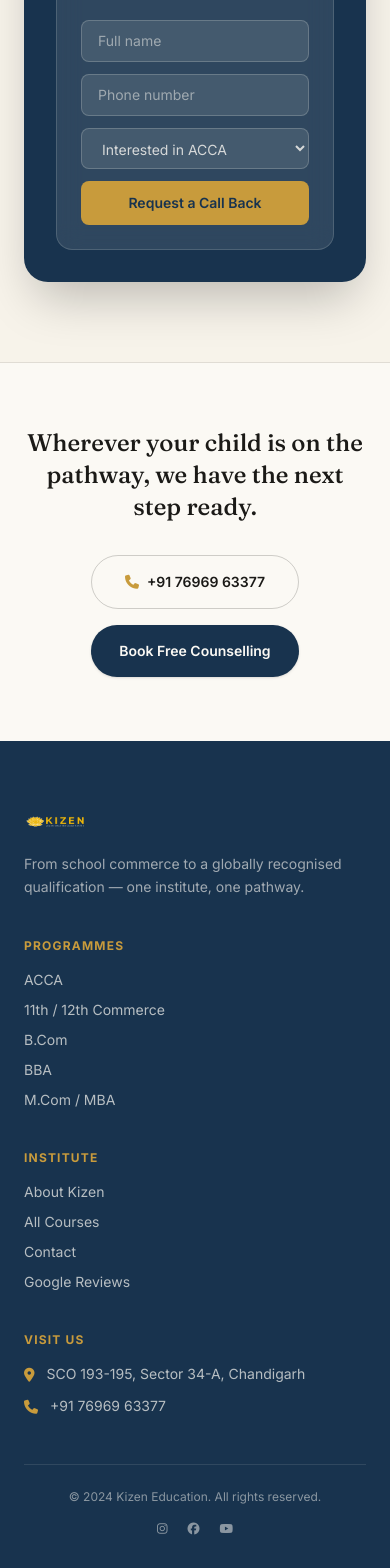
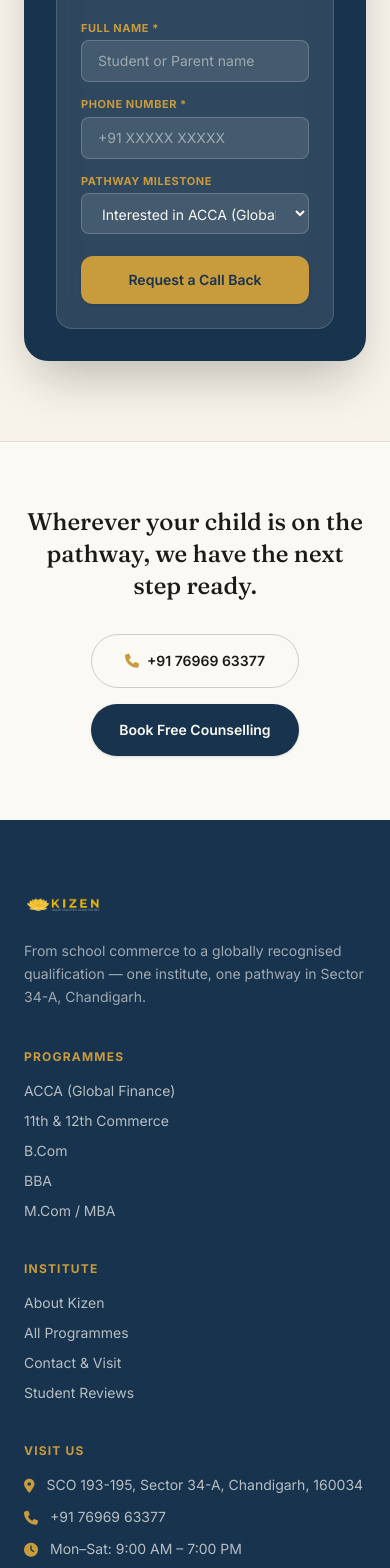
Before and after one commit to Mukulworld25/Kizen-Website, a React (Vite) app: page / in a window 390 px wide. Shown: the part 9760-11328 px from the top of the page. Built offline with nearby package versions, Linux system fonts and the light colour scheme.

Commit message:
fix(qa): restore acca hero section, add form validation, fix dead links and mobile footer padding

```diff
--- a/src/components/EnquiryForm.jsx
+++ b/src/components/EnquiryForm.jsx
@@ -7,7 +7,7 @@
 const NAVY_INPUT =
   'w-full bg-paper/10 border border-paper/20 rounded-lg px-4 py-2.5 text-sm text-paper placeholder:text-paper/50 focus:outline-none focus:border-gold'
 const LIGHT_INPUT =
-  'w-full bg-ivory border border-ink/15 rounded-lg px-4 py-3 text-sm focus:outline-none focus:border-navy'
+  'w-full bg-ivory border border-ink/15 rounded-lg px-4 py-3 text-sm text-ink focus:outline-none focus:border-navy'
 const LABEL = 'text-xs font-semibold text-ink/60 uppercase tracking-wide mb-2 block'
 
 export default function EnquiryForm({ variant = 'home' }) {
@@ -26,21 +26,44 @@
 
   const handleSubmit = (e) => {
     e.preventDefault()
-    console.log(`[EnquiryForm:${variant}]`, JSON.stringify(form, null, 2))
+    console.log(`[EnquiryForm:${variant}] Submitted payload:`, form)
     setSubmitted(true)
   }
 
   useEffect(() => {
     if (!submitted) return
-    const t = setTimeout(() => setSubmitted(false), 4000)
+    const t = setTimeout(() => {
+      setSubmitted(false)
+      setForm({
+        name: '',
+        phone: '',
+        qualification: '',
+        email: '',
+        programme: isContact ? 'ACCA' : 'Interested in ACCA',
+        message: '',
+      })
+    }, 5000)
     return () => clearTimeout(t)
-  }, [submitted])
+  }, [submitted, isContact])
 
   if (submitted) {
     return (
-      <div className="w-full rounded-lg border border-gold/60 bg-paper/10 px-4 py-4 text-sm text-paper font-semibold">
-        <i className="fa-solid fa-circle-check text-gold mr-2"></i>
-        Thank you — we've received your enquiry and will call you within 24 hours.
+      <div
+        className={`w-full rounded-xl border p-5 text-sm font-semibold transition-all ${
+          isContact
+            ? 'border-gold bg-ivory text-ink shadow-sm'
+            : 'border-gold/60 bg-paper/10 text-paper'
+        }`}
+      >
+        <div className="flex items-center gap-3">
+          <i className="fa-solid fa-circle-check text-gold text-xl"></i>
+          <div>
+            <div className="font-serif text-base text-ink mb-0.5">Enquiry Received Successfully</div>
+            <div className={`text-xs ${isContact ? 'text-ink/70' : 'text-paper/80'} font-normal`}>
+              Thank you, {form.name || 'there'}! Our senior academic counsellor will contact you within 24 hours.
+            </div>
+          </div>
+        </div>
       </div>
     )
   }
@@ -49,21 +72,45 @@
     return (
       <form className="grid sm:grid-cols-2 gap-5" onSubmit={handleSubmit}>
         <div className="sm:col-span-1">
-          <label className={LABEL}>Full Name</label>
-          <input type="text" name="name" value={form.name} onChange={update} placeholder="Your full name" className={LIGHT_INPUT} />
+          <label className={LABEL}>Full Name *</label>
+          <input
+            type="text"
+            name="name"
+            required
+            value={form.name}
+            onChange={update}
+            placeholder="Your full name"
+            className={LIGHT_INPUT}
+          />
         </div>
         <div className="sm:col-span-1">
-          <label className={LABEL}>Phone Number</label>
-          <input type="tel" name="phone" value={form.phone} onChange={update} placeholder="+91 XXXXX XXXXX" className={LIGHT_INPUT} />
+          <label className={LABEL}>Phone Number *</label>
+          <input
+            type="tel"
+            name="phone"
+            required
+            value={form.phone}
+            onChange={update}
+            placeholder="+91 76969 63377"
+            className={LIGHT_INPUT}
+          />
         </div>
         <div className="sm:col-span-2">
-          <label className={LABEL}>Email Address</label>
-          <input type="email" name="email" value={form.email} onChange={update} placeholder="you@example.com" className={LIGHT_INPUT} />
+          <label className={LABEL}>Email Address *</label>
+          <input
+            type="email"
+            name="email"
+            required
+            value={form.email}
+            onChange={update}
+            placeholder="you@example.com"
+            className={LIGHT_INPUT}
+          />
         </div>
         <div className="sm:col-span-2">
           <label className={LABEL}>Interested Programme</label>
-          <select name="programme" value={form.programme} onChange={update} className={`${LIGHT_INPUT} text-ink/80`}>
-            <option>ACCA</option>
+          <select name="programme" value={form.programme} onChange={update} className={`${LIGHT_INPUT} text-ink`}>
+            <option>ACCA (Global Finance)</option>
             <option>11th Commerce</option>
             <option>12th Commerce</option>
             <option>B.Com</option>
@@ -73,18 +120,23 @@
           </select>
         </div>
         <div className="sm:col-span-2">
-          <label className={LABEL}>Message</label>
+          <label className={LABEL}>Message (Optional)</label>
           <textarea
             rows="4"
             name="message"
             value={form.message}
             onChange={update}
-            placeholder="Tell us a bit about your goals..."
+            placeholder="Tell us a bit about your current academic background and career goals..."
             className={`${LIGHT_INPUT} resize-none`}
           ></textarea>
         </div>
         <div className="sm:col-span-2">
-          <button type="submit" className="w-full sm:w-auto bg-navy text-paper font-semibold text-sm px-8 py-3.5 rounded-full hover:bg-ink transition">Submit Enquiry</button>
+          <button
+            type="submit"
+            className="w-full sm:w-auto bg-navy text-paper font-semibold text-sm px-8 py-3.5 rounded-full hover:bg-ink transition shadow-sm"
+          >
+            Submit Enquiry
+          </button>
         </div>
       </form>
     )
@@ -92,27 +144,95 @@
 
   if (variant === 'acca') {
     return (
-      <form className="relative bg-paper/5 border border-paper/15 rounded-2xl p-6 space-y-3" onSubmit={handleSubmit}>
-        <input type="text" name="name" value={form.name} onChange={update} placeholder="Full name" className={NAVY_INPUT} />
-        <input type="tel" name="phone" value={form.phone} onChange={update} placeholder="Phone number" className={NAVY_INPUT} />
-        <input type="text" name="qualification" value={form.qualification} onChange={update} placeholder="Current qualification" className={NAVY_INPUT} />
-        <button type="submit" className="w-full bg-gold text-navy font-semibold text-sm rounded-lg py-3 hover:bg-paper transition">Request ACCA Info Pack</button>
+      <form className="relative bg-paper/5 border border-paper/15 rounded-2xl p-6 sm:p-7 space-y-4 shadow-xl" onSubmit={handleSubmit}>
+        <div>
+          <label className="text-[11px] font-bold text-gold uppercase tracking-wider block mb-1.5">Full Name *</label>
+          <input
+            type="text"
+            name="name"
+            required
+            value={form.name}
+            onChange={update}
+            placeholder="Your full name"
+            className={NAVY_INPUT}
+          />
+        </div>
+        <div>
+          <label className="text-[11px] font-bold text-gold uppercase tracking-wider block mb-1.5">Phone Number *</label>
+          <input
+            type="tel"
+            name="phone"
+            required
+            value={form.phone}
+            onChange={update}
+            placeholder="+91 XXXXX XXXXX"
+            className={NAVY_INPUT}
+          />
+        </div>
+        <div>
+          <label className="text-[11px] font-bold text-gold uppercase tracking-wider block mb-1.5">Current Qualification *</label>
+          <input
+            type="text"
+            name="qualification"
+            required
+            value={form.qualification}
+            onChange={update}
+            placeholder="e.g. 12th Commerce / B.Com"
+            className={NAVY_INPUT}
+          />
+        </div>
+        <button
+          type="submit"
+          className="w-full bg-gold text-navy font-semibold text-sm rounded-xl py-3.5 hover:bg-paper transition shadow-sm font-sans"
+        >
+          Request ACCA Info Pack & Syllabus
+        </button>
       </form>
     )
   }
 
   // default: home
   return (
-    <form className="space-y-3" onSubmit={handleSubmit}>
-      <input type="text" name="name" value={form.name} onChange={update} placeholder="Full name" className={NAVY_INPUT} />
-      <input type="tel" name="phone" value={form.phone} onChange={update} placeholder="Phone number" className={NAVY_INPUT} />
-      <select name="programme" value={form.programme} onChange={update} className={`${NAVY_INPUT} text-paper/80`}>
-        <option className="text-ink">Interested in ACCA</option>
-        <option className="text-ink">Interested in 11th/12th Commerce</option>
-        <option className="text-ink">Interested in B.Com / BBA</option>
-        <option className="text-ink">Interested in M.Com / MBA</option>
-      </select>
-      <button type="submit" className="w-full bg-gold text-navy font-semibold text-sm rounded-lg py-3 hover:bg-gold/90 transition">Request a Call Back</button>
+    <form className="space-y-3.5" onSubmit={handleSubmit}>
+      <div>
+        <label className="text-[11px] font-bold text-gold uppercase tracking-wider block mb-1">Full Name *</label>
+        <input
+          type="text"
+          name="name"
+          required
+          value={form.name}
+          onChange={update}
+          placeholder="Student or Parent name"
+          className={NAVY_INPUT}
+        />
+      </div>
+      <div>
+        <label className="text-[11px] font-bold text-gold uppercase tracking-wider block mb-1">Phone Number *</label>
+        <input
+          type="tel"
+          name="phone"
+          required
+          value={form.phone}
+          onChange={update}
+          placeholder="+91 XXXXX XXXXX"
+          className={NAVY_INPUT}
+        />
+      </div>
+      <div>
+        <label className="text-[11px] font-bold text-gold uppercase tracking-wider block mb-1">Pathway Milestone</label>
+        <select name="programme" value={form.programme} onChange={update} className={`${NAVY_INPUT} text-paper`}>
+          <option className="text-ink">Interested in ACCA (Global)</option>
+          <option className="text-ink">Interested in 11th/12th Commerce</option>
+          <option className="text-ink">Interested in B.Com / BBA</option>
+          <option className="text-ink">Interested in M.Com / MBA</option>
+        </select>
+      </div>
+      <button
+        type="submit"
+        className="w-full bg-gold text-navy font-semibold text-sm rounded-xl py-3.5 hover:bg-gold/90 transition shadow-sm font-sans mt-2"
+      >
+        Request a Call Back
+      </button>
     </form>
   )
 }
--- a/src/components/Footer.jsx
+++ b/src/components/Footer.jsx
@@ -2,8 +2,8 @@
 
 export default function Footer({ borderTop = false }) {
   const cls = borderTop
-    ? 'bg-navy text-paper pt-16 pb-8 border-t border-paper/10'
-    : 'bg-navy text-paper pt-16 pb-8'
+    ? 'bg-navy text-paper pt-16 pb-24 lg:pb-8 border-t border-paper/10'
+    : 'bg-navy text-paper pt-16 pb-24 lg:pb-8'
 
   return (
     <footer id="footer" className={cls}>
@@ -11,47 +11,59 @@
         <div className="grid md:grid-cols-4 gap-10 mb-12">
           <div className="md:col-span-1">
             <Link to="/" className="flex items-center gap-2.5 mb-4">
-              <img src="./kizen-logo.jpg" alt="Kizen Education" className="h-8 w-auto" />
+              <img src="./kizen-logo.jpg" alt="Kizen Education" className="h-10 w-auto rounded" />
             </Link>
-            <p className="text-sm text-paper/60 leading-relaxed">From school commerce to a globally recognised qualification — one institute, one pathway.</p>
+            <p className="text-sm text-paper/60 leading-relaxed">
+              From school commerce to a globally recognised qualification — one institute, one pathway in Sector 34-A, Chandigarh.
+            </p>
           </div>
 
           <div>
             <div className="text-xs uppercase tracking-widest text-gold font-bold mb-4">Programmes</div>
             <ul className="space-y-2.5 text-sm text-paper/70">
-              <li><Link to="/acca" className="hover:text-paper">ACCA</Link></li>
-              <li><Link to="/courses" className="hover:text-paper">11th / 12th Commerce</Link></li>
-              <li><Link to="/courses" className="hover:text-paper">B.Com</Link></li>
-              <li><Link to="/courses" className="hover:text-paper">BBA</Link></li>
-              <li><Link to="/courses" className="hover:text-paper">M.Com / MBA</Link></li>
+              <li><Link to="/acca" className="hover:text-paper transition">ACCA (Global Finance)</Link></li>
+              <li><Link to="/courses#school" className="hover:text-paper transition">11th & 12th Commerce</Link></li>
+              <li><Link to="/courses#undergrad" className="hover:text-paper transition">B.Com</Link></li>
+              <li><Link to="/courses#undergrad" className="hover:text-paper transition">BBA</Link></li>
+              <li><Link to="/courses#postgrad" className="hover:text-paper transition">M.Com / MBA</Link></li>
             </ul>
           </div>
 
           <div>
             <div className="text-xs uppercase tracking-widest text-gold font-bold mb-4">Institute</div>
             <ul className="space-y-2.5 text-sm text-paper/70">
-              <li><Link to="/about" className="hover:text-paper">About Kizen</Link></li>
-              <li><Link to="/courses" className="hover:text-paper">All Courses</Link></li>
-              <li><Link to="/contact" className="hover:text-paper">Contact</Link></li>
-              <li><a href="#reviews" className="hover:text-paper">Google Reviews</a></li>
+              <li><Link to="/about" className="hover:text-paper transition">About Kizen</Link></li>
+              <li><Link to="/courses" className="hover:text-paper transition">All Programmes</Link></li>
+              <li><Link to="/contact" className="hover:text-paper transition">Contact & Visit</Link></li>
+              <li><Link to="/#reviews" className="hover:text-paper transition">Student Reviews</Link></li>
             </ul>
           </div>
 
           <div>
             <div className="text-xs uppercase tracking-widest text-gold font-bold mb-4">Visit Us</div>
             <ul className="space-y-3 text-sm text-paper/70">
-              <li className="flex gap-3"><i className="fa-solid fa-location-dot mt-1 text-gold"></i> SCO 193-195, Sector 34-A, Chandigarh</li>
-              <li className="flex gap-3"><i className="fa-solid fa-phone mt-1 text-gold"></i> +91 76969 63377</li>
+              <li className="flex gap-3">
+                <i className="fa-solid fa-location-dot mt-1 text-gold"></i>
+                <span>SCO 193-195, Sector 34-A, Chandigarh, 160034</span>
+              </li>
+              <li className="flex gap-3">
+                <i className="fa-solid fa-phone mt-1 text-gold"></i>
+                <a href="tel:+917696963377" className="hover:text-gold transition">+91 76969 63377</a>
+              </li>
+              <li className="flex gap-3">
+                <i className="fa-solid fa-clock mt-1 text-gold"></i>
+                <span>Mon–Sat: 9:00 AM – 7:00 PM</span>
+              </li>
             </ul>
           </div>
         </div>
 
         <div className="border-t border-paper/10 pt-6 flex flex-col sm:flex-row justify-between items-center gap-4 text-xs text-paper/50">
-          <div>© 2024 Kizen Education. All rights reserved.</div>
-          <div className="flex gap-5">
-            <a href="#" className="hover:text-paper"><i className="fa-brands fa-instagram"></i></a>
-            <a href="#" className="hover:text-paper"><i className="fa-brands fa-facebook"></i></a>
-            <a href="#" className="hover:text-paper"><i className="fa-brands fa-youtube"></i></a>
+          <div>© {new Date().getFullYear()} Kizen Education. All rights reserved.</div>
+          <div className="flex gap-5 text-base">
+            <a href="https://instagram.com" target="_blank" rel="noopener noreferrer" aria-label="Instagram" className="hover:text-gold transition"><i className="fa-brands fa-instagram"></i></a>
+            <a href="https://facebook.com" target="_blank" rel="noopener noreferrer" aria-label="Facebook" className="hover:text-gold transition"><i className="fa-brands fa-facebook"></i></a>
+            <a href="https://youtube.com" target="_blank" rel="noopener noreferrer" aria-label="YouTube" className="hover:text-gold transition"><i className="fa-brands fa-youtube"></i></a>
           </div>
         </div>
       </div>
--- a/src/pages/Acca.jsx
+++ b/src/pages/Acca.jsx
@@ -39,6 +39,43 @@
 
   return (
     <>
+      {/* ============ HERO ============ */}
+      <section id="acca-hero" className="bg-navy text-paper py-20 lg:py-24 relative overflow-hidden">
+        <div className="absolute -right-24 -top-24 w-96 h-96 rounded-full bg-gold/5"></div>
+        <div className="max-w-[1440px] mx-auto px-6 lg:px-12 relative">
+          <div className="flex items-center gap-3 text-xs font-semibold text-paper/50 mb-8">
+            <Link to="/" className="hover:text-paper">Home</Link>
+            <i className="fa-solid fa-chevron-right text-[8px]"></i>
+            <Link to="/courses" className="hover:text-paper">Courses</Link>
+            <i className="fa-solid fa-chevron-right text-[8px]"></i>
+            <span className="text-gold">ACCA</span>
+          </div>
+          <div className="grid lg:grid-cols-12 gap-12 items-end">
+            <div className="lg:col-span-7">
+              <div className="text-gold text-xs font-bold uppercase tracking-[0.25em] mb-4">Step 05 of the Kizen Pathway · Global</div>
+              <h1 className="font-serif text-4xl lg:text-6xl font-medium leading-[1.05] tracking-tight mb-6">
+                ACCA. The qualification<br />that ends in <span className="italic text-gold">any country.</span>
+              </h1>
+              <p className="text-paper/70 text-[15px] lg:text-base leading-relaxed max-w-xl">Association of Chartered Certified Accountants — recognised in 180+ countries. At Kizen, it's the natural next step after B.Com, BBA, M.Com or MBA, taught by faculty who've built the entire commerce pathway around it.</p>
+            </div>
+            <div className="lg:col-span-5 grid grid-cols-3 gap-4 text-center border-t lg:border-t-0 lg:border-l border-paper/15 pt-8 lg:pt-0 lg:pl-10">
+              <div>
+                <div className="font-serif text-3xl font-bold text-gold">95%+</div>
+                <div className="text-[11px] text-paper/60 mt-1 uppercase tracking-wide">Pass Rate</div>
+              </div>
+              <div>
+                <div className="font-serif text-3xl font-bold text-gold">13</div>
+                <div className="text-[11px] text-paper/60 mt-1 uppercase tracking-wide">Papers</div>
+              </div>
+              <div>
+                <div className="font-serif text-3xl font-bold text-gold">180+</div>
+                <div className="text-[11px] text-paper/60 mt-1 uppercase tracking-wide">Countries</div>
+              </div>
+            </div>
+          </div>
+        </div>
+      </section>
+
       {/* ============ WHERE ACCA SITS ON THE PATHWAY — paper ============ */}
       <section id="pathway-context" className="bg-paper py-16 lg:py-20 border-b border-ink/10">
         <div className="max-w-[1440px] mx-auto px-6 lg:px-12">
@@ -163,39 +200,3 @@
     </>
   )
 }
-{/* ============ HERO ============ */}
-      <section id="acca-hero" className="bg-navy text-paper py-20 lg:py-24 relative overflow-hidden">
-        <div className="absolute -right-24 -top-24 w-96 h-96 rounded-full bg-gold/5"></div>
-        <div className="max-w-[1440px] mx-auto px-6 lg:px-12 relative">
-          <div className="flex items-center gap-3 text-xs font-semibold text-paper/50 mb-8">
-            <Link to="/" className="hover:text-paper">Home</Link>
-            <i className="fa-solid fa-chevron-right text-[8px]"></i>
-            <Link to="/courses" className="hover:text-paper">Courses</Link>
-            <i className="fa-solid fa-chevron-right text-[8px]"></i>
-            <span className="text-gold">ACCA</span>
-          </div>
-          <div className="grid lg:grid-cols-12 gap-12 items-end">
-            <div className="lg:col-span-7">
-              <div className="text-gold text-xs font-bold uppercase tracking-[0.25em] mb-4">Step 05 of the Kizen Pathway · Global</div>
-              <h1 className="font-serif text-4xl lg:text-6xl font-medium leading-[1.05] tracking-tight mb-6">
-                ACCA. The qualification<br />that ends in <span className="italic text-gold">any country.</span>
-              </h1>
-              <p className="text-paper/70 text-[15px] lg:text-base leading-relaxed max-w-xl">Association of Chartered Certified Accountants — recognised in 180+ countries. At Kizen, it's the natural next step after B.Com, BBA, M.Com or MBA, taught by faculty who've built the entire commerce pathway around it.</p>
-            </div>
-            <div className="lg:col-span-5 grid grid-cols-3 gap-4 text-center border-t lg:border-t-0 lg:border-l border-paper/15 pt-8 lg:pt-0 lg:pl-10">
-              <div>
-                <div className="font-serif text-3xl font-bold text-gold">95%+</div>
-                <div className="text-[11px] text-paper/60 mt-1 uppercase tracking-wide">Pass Rate</div>
-              </div>
-              <div>
-                <div className="font-serif text-3xl font-bold text-gold">13</div>
-                <div className="text-[11px] text-paper/60 mt-1 uppercase tracking-wide">Papers</div>
-              </div>
-              <div>
-                <div className="font-serif text-3xl font-bold text-gold">180+</div>
-                <div className="text-[11px] text-paper/60 mt-1 uppercase tracking-wide">Countries</div>
-              </div>
-            </div>
-          </div>
-        </div>
-      </section>
--- a/src/pages/Courses.jsx
+++ b/src/pages/Courses.jsx
@@ -47,7 +47,7 @@
             <i className="fa-solid fa-arrow-right text-ink/25 text-xs"></i>
             <div className="flex items-center gap-2 px-4 py-2 rounded-full bg-paper border border-ink/10 text-sm font-medium">M.Com / MBA</div>
             <i className="fa-solid fa-arrow-right text-ink/25 text-xs"></i>
-            <div className="flex items-center gap-2 px-5 py-2.5 rounded-full bg-navy text-paper text-sm font-semibold border-2 border-gold/40"><i className="fa-solid fa-earth-americas text-gold"></i> ACCA</div>
+            <Link to="/acca" className="flex items-center gap-2 px-5 py-2.5 rounded-full bg-navy text-paper text-sm font-semibold border-2 border-gold/40 hover:bg-ink transition"><i className="fa-solid fa-earth-americas text-gold"></i> ACCA</Link>
           </div>
         </div>
       </section>
@@ -71,7 +71,7 @@
                 </div>
                 <div className="font-serif text-2xl font-semibold mb-3">{c.title}</div>
                 <p className="text-sm text-ink/60 leading-relaxed mb-6">{c.desc}</p>
-                <a href="#" className="inline-flex items-center gap-2 text-sm font-semibold text-navy border-b-2 border-navy pb-0.5">View details <i className="fa-solid fa-arrow-right text-xs"></i></a>
+                <a href="#enquiry" className="inline-flex items-center gap-2 text-sm font-semibold text-navy border-b-2 border-navy pb-0.5 hover:gap-3 transition-all">Enquire for batch details <i className="fa-solid fa-arrow-right text-xs"></i></a>
               </div>
             ))}
           </div>
@@ -97,7 +97,7 @@
                 </div>
                 <div className="font-serif text-2xl font-semibold mb-3">{c.title}</div>
                 <p className="text-sm text-ink/60 leading-relaxed mb-6">{c.desc}</p>
-                <a href="#" className="inline-flex items-center gap-2 text-sm font-semibold text-navy border-b-2 border-navy pb-0.5">View details <i className="fa-solid fa-arrow-right text-xs"></i></a>
+                <a href="#enquiry" className="inline-flex items-center gap-2 text-sm font-semibold text-navy border-b-2 border-navy pb-0.5 hover:gap-3 transition-all">Enquire for batch details <i className="fa-solid fa-arrow-right text-xs"></i></a>
               </div>
             ))}
           </div>
@@ -123,7 +123,7 @@
                 </div>
                 <div className="font-serif text-2xl font-semibold mb-3">{c.title}</div>
                 <p className="text-sm text-ink/60 leading-relaxed mb-6">{c.desc}</p>
-                <a href="#" className="inline-flex items-center gap-2 text-sm font-semibold text-navy border-b-2 border-navy pb-0.5">View details <i className="fa-solid fa-arrow-right text-xs"></i></a>
+                <a href="#enquiry" className="inline-flex items-center gap-2 text-sm font-semibold text-navy border-b-2 border-navy pb-0.5 hover:gap-3 transition-all">Enquire for batch details <i className="fa-solid fa-arrow-right text-xs"></i></a>
               </div>
             ))}
           </div>
@@ -185,7 +185,7 @@
             </div>
             <div className="flex flex-col sm:flex-row gap-4 shrink-0">
               <a href="tel:+917696963377" className="inline-flex items-center justify-center gap-2 border border-ink/20 text-ink font-semibold text-sm px-6 py-3.5 rounded-full hover:border-ink transition"><i className="fa-solid fa-phone text-gold"></i> +91 76969 63377</a>
-              <a href="#" className="inline-flex items-center justify-center gap-2 bg-navy text-paper font-semibold text-sm px-6 py-3.5 rounded-full hover:bg-ink transition">Book Free Counselling</a>
+              <Link to="/contact" className="inline-flex items-center justify-center gap-2 bg-navy text-paper font-semibold text-sm px-6 py-3.5 rounded-full hover:bg-ink transition">Book Free Counselling</Link>
             </div>
           </div>
         </div>
```
Also changed, not shown: src/pages/Contact.jsx (+8 -1 lines).
